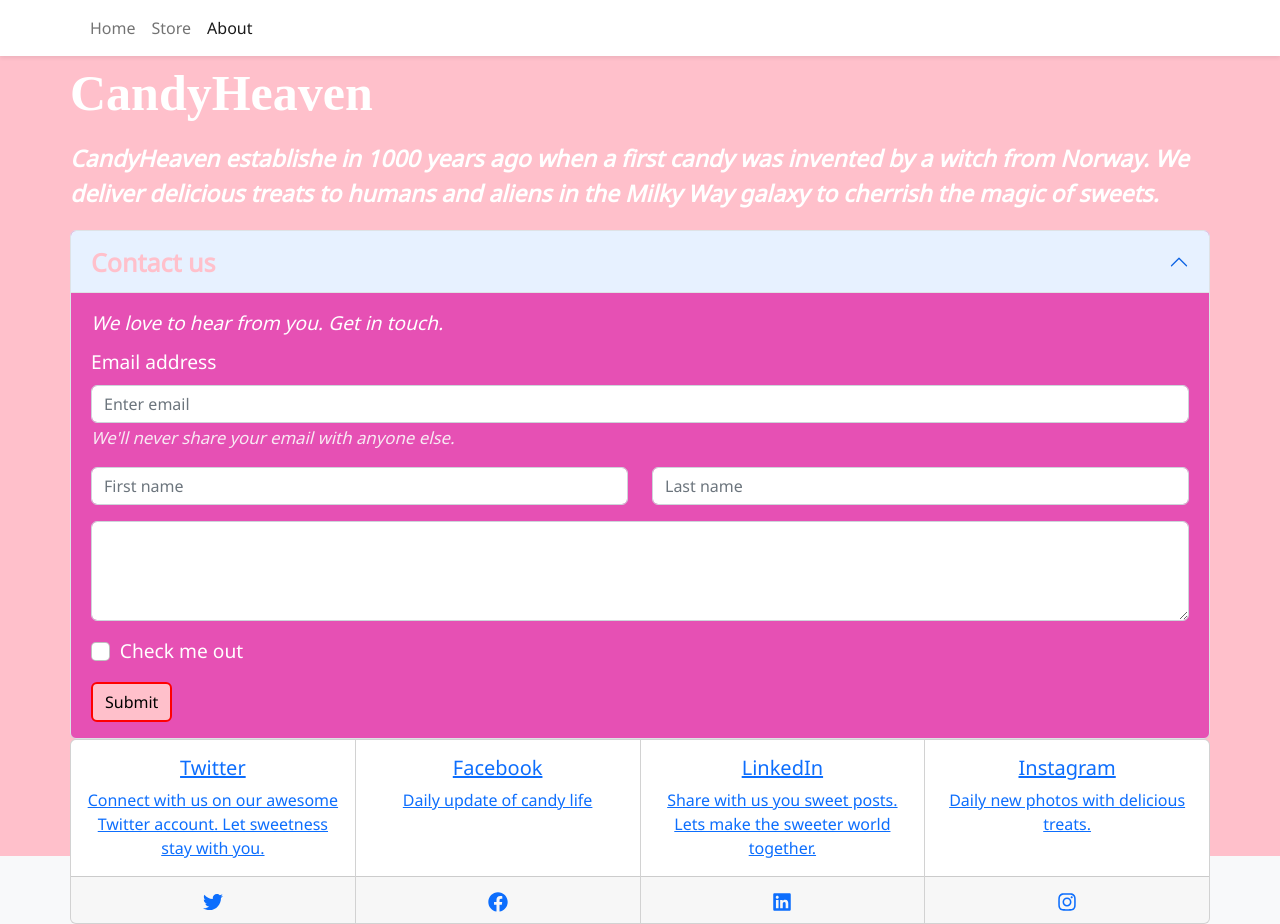
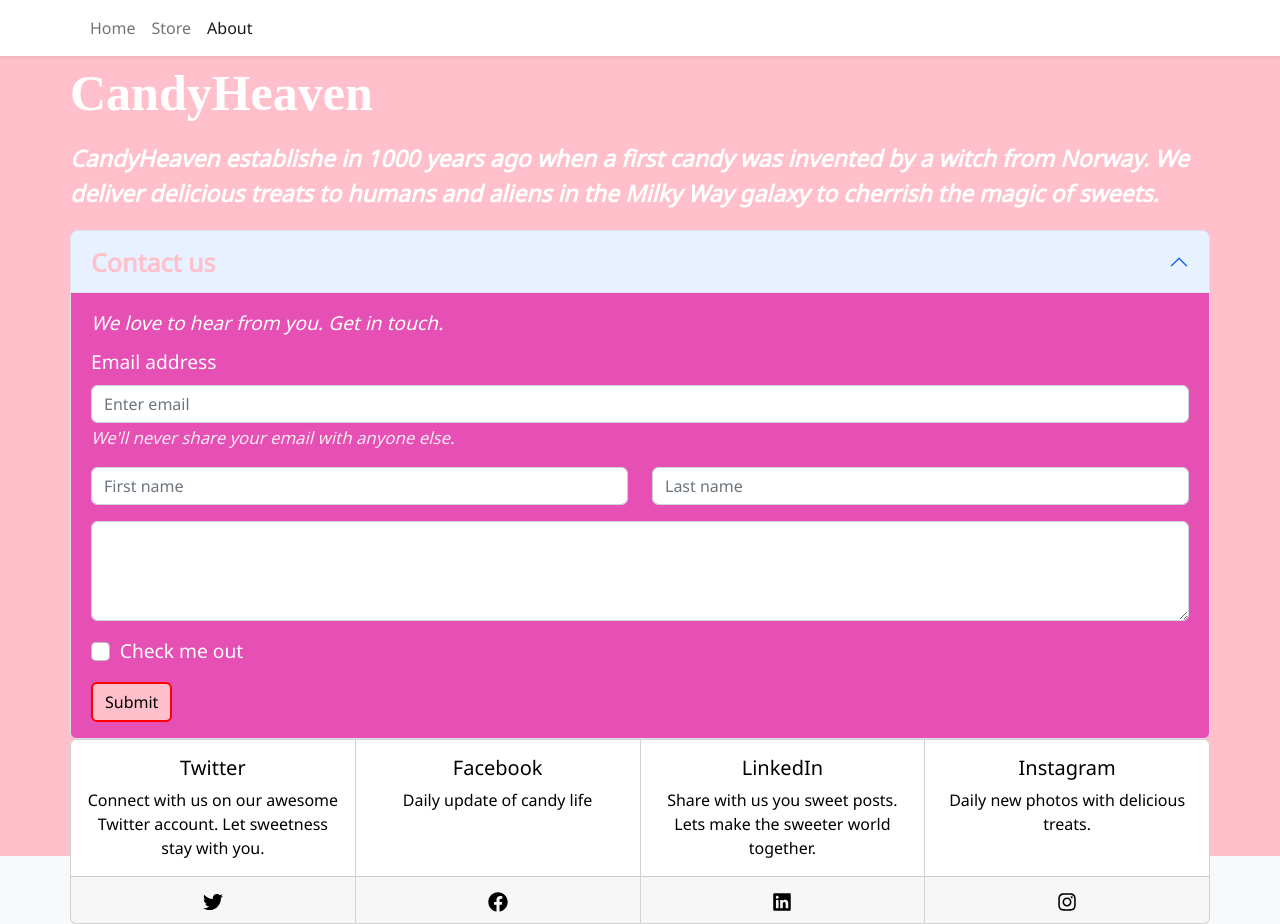
Before and after one commit to Lu-Smith/react-typescript, a React (Create React App) app: page /about in a window 1280 px wide. Built offline with nearby package versions, Linux system fonts and the light colour scheme; a web font is replaced by a local one.

Commit message:
Updated Footer.tsx and App.css

```diff
--- a/src/App.css
+++ b/src/App.css
@@ -64,3 +64,8 @@
     text-align: center;
     font-size: 20px;
 }
+
+.App .link {
+    text-decoration: none;
+    color: black;
+}
--- a/src/components/Footer.tsx
+++ b/src/components/Footer.tsx
@@ -17,7 +17,8 @@ const Footer: React.FC = () => {
             <a href="//twitter.com/LunaSmithArt"
                     target="_blank"
                     aria-label="Instagram"
-                    rel="noreferrer">
+                    rel="noreferrer"
+                    className='link'>
                 <Card.Title>Twitter</Card.Title>
                 <Card.Text>
                     Connect with us on our awesome Twitter account. Let sweetness stay with you.
@@ -28,7 +29,8 @@ const Footer: React.FC = () => {
              <a href="//twitter.com/LunaSmithArt"
                     target="_blank"
                     aria-label="Instagram"
-                    rel="noreferrer">
+                    rel="noreferrer"
+                    className='link'>
                 <FaTwitter />
              </a>
         </Card.Footer>
@@ -38,7 +40,8 @@ const Footer: React.FC = () => {
             <a  href="//www.facebook.com/lunasmithart"
                     target="_blank"
                     aria-label="Instagram"
-                    rel="noreferrer">
+                    rel="noreferrer"
+                    className='link'>
                 <Card.Title>Facebook</Card.Title>
                 <Card.Text>
                     Daily update of candy life{' '}
@@ -49,7 +52,8 @@ const Footer: React.FC = () => {
             <a href="//www.facebook.com/lunasmithart"
                     target="_blank"
                     aria-label="Instagram"
-                    rel="noreferrer">
+                    rel="noreferrer"
+                    className='link'>
                 <FaFacebook />
             </a>
         </Card.Footer>
@@ -59,7 +63,8 @@ const Footer: React.FC = () => {
             <a href="//www.linkedin.com/in/luna-smith/"
                     target="_blank"
                     aria-label="Instagram"
-                    rel="noreferrer">
+                    rel="noreferrer"
+                    className='link'>
                 <Card.Title>LinkedIn</Card.Title>
                 <Card.Text>
                     Share with us you sweet posts. Lets make the sweeter world together.
@@ -70,7 +75,8 @@ const Footer: React.FC = () => {
              <a href="//www.linkedin.com/in/luna-smith/"
                     target="_blank"
                     aria-label="Instagram"
-                    rel="noreferrer">
+                    rel="noreferrer"
+                    className='link'>
                 <FaLinkedin />
              </a>
         </Card.Footer>
@@ -80,7 +86,8 @@ const Footer: React.FC = () => {
             <a href="//www.instagram.com/lunasmithart/"
                 target="_blank"
                 aria-label="Instagram"
-                rel="noreferrer">
+                rel="noreferrer"
+                className='link'>
                 <Card.Title>Instagram</Card.Title>
                 <Card.Text>
                     Daily new photos with delicious treats.
@@ -91,7 +98,8 @@ const Footer: React.FC = () => {
             <a href="//www.instagram.com/lunasmithart/"
                 target="_blank"
                 aria-label="Instagram"
-                rel="noreferrer">
+                rel="noreferrer"
+                className='link'>
               <FaInstagram />
             </a>
         </Card.Footer>
```
